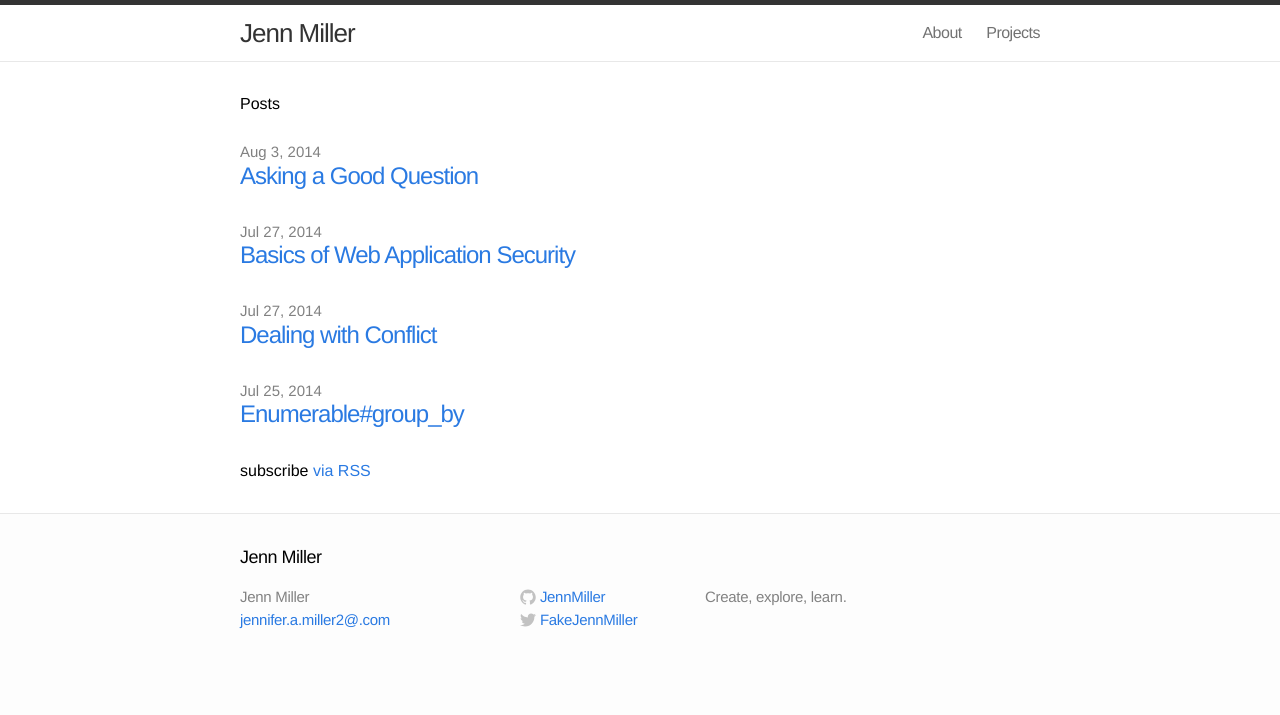
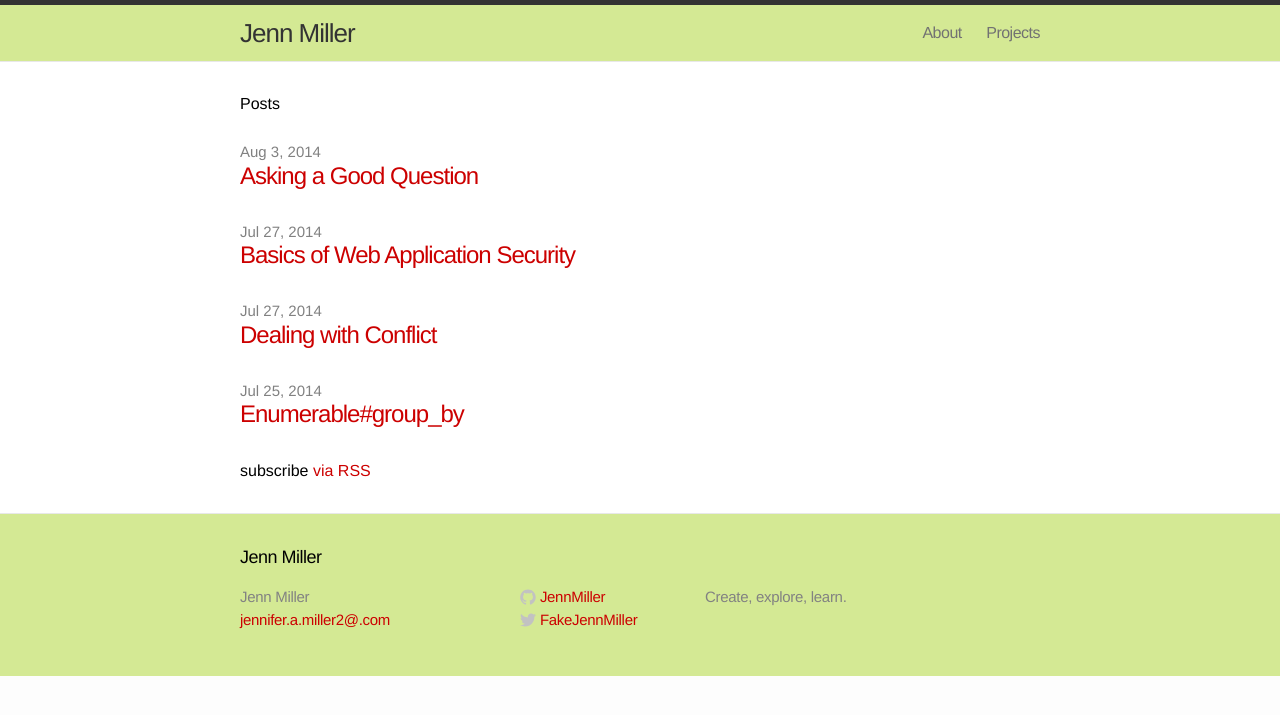
Before and after one commit to JayMiller21/JennMiller.github.io, a Jekyll site: the page built from index.html, in a window 1280 px wide. Shown: the top 715 px of the page. Built offline with Jekyll 4.4.1, drawn with Linux system fonts in a browser that asks for light colours.

Commit message:
Update link color and background color in second main css file

```diff
--- a/css/main.css
+++ b/css/main.css
@@ -18,9 +18,9 @@ body {
 
 h1, h2, h3, h4, h5, h6 { font-size: 100%; font-weight: 400; }
 
-a         { color: #2a7ae2; text-decoration: none; }
+a         { color: #CC0000; text-decoration: none; }
 a:hover   { color: #000; text-decoration: underline; }
-a:visited { color: #205caa; }
+a:visited { color: #7A0000; }
 
 /* Utility */
 
@@ -44,7 +44,7 @@ a:visited { color: #205caa; }
   border-top: 5px solid #333;
   border-bottom: 1px solid #e8e8e8;
   min-height: 56px;
-  background-color: white;
+  background-color: #D4E994;
 }
 
 .site-title,
@@ -78,6 +78,7 @@ a:visited { color: #205caa; }
 .site-footer {
   border-top: 1px solid #e8e8e8;
   padding: 30px 0;
+  background-color: #D4E994;
 }
 
 .footer-heading {
```
